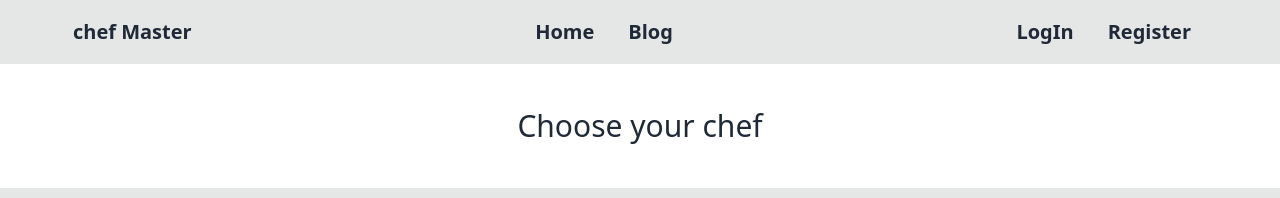
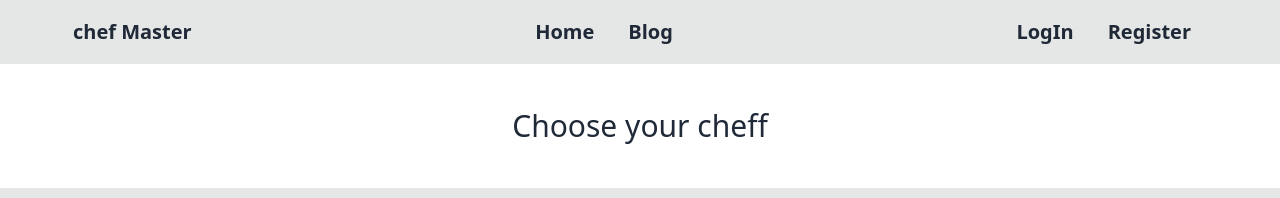
Before and after one commit to arin8738/assignment10client, a React (Vite) app: page / in a window 1280 px wide. Shown: the top 198 px of the page. Built offline with nearby package versions, Linux system fonts and the light colour scheme.

Commit message:
footer edited

```diff
--- a/src/componends/header/Home.jsx
+++ b/src/componends/header/Home.jsx
@@ -3,7 +3,7 @@ import React from 'react';
 const Home = () => {
     return (
         <div>
-           <h1 className='text-3xl mt-11 text-center mb-11'>Choose your chef</h1>
+           <h1 className='text-3xl mt-11 text-center mb-11'>Choose your cheff</h1>
         </div>
     );
 };
--- a/src/componends/header/banner.jsx
+++ b/src/componends/header/banner.jsx
@@ -3,7 +3,12 @@ import React from 'react';
 const Banner = () => {
     return (
         <div>
+            <div>
 
+            </div>
+            <div>
+
+            </div>
         </div>
     );
 };
--- a/src/layout/Main.jsx
+++ b/src/layout/Main.jsx
@@ -2,11 +2,13 @@ import React from 'react';
 import { Outlet } from 'react-router-dom';
 import Nav from '../componends/header/nav';
 import Footer from '../componends/footer/Footer';
+import Banner from '../componends/header/banner';
 
 const Main = () => {
     return (
         <div>
             <Nav></Nav>
+            <Banner></Banner>
             <Outlet></Outlet>
             <Footer></Footer>
         </div>
```
